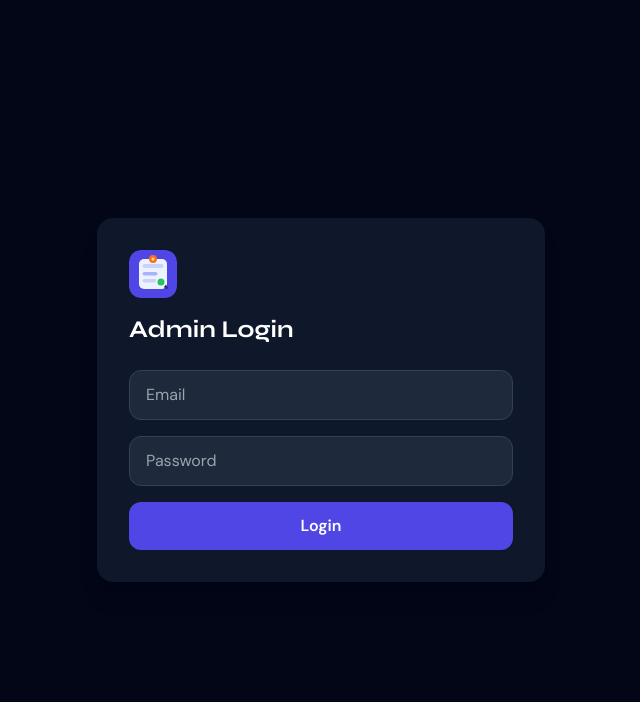
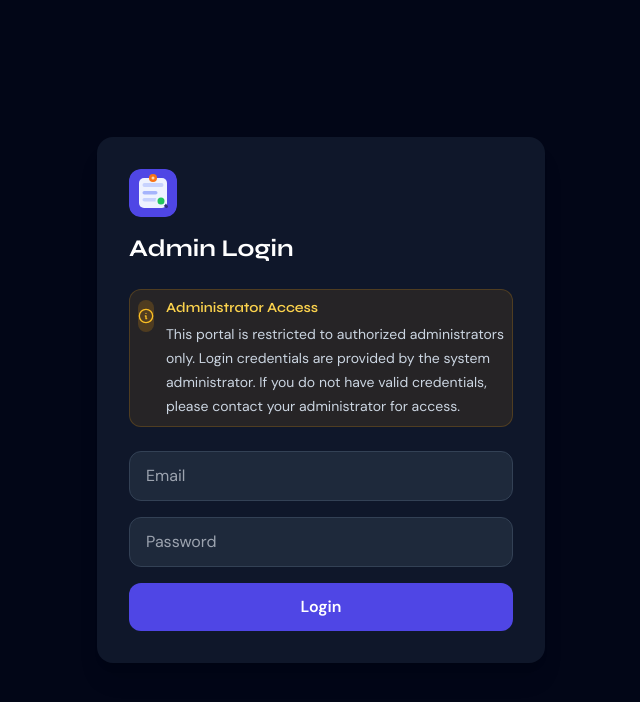
Before and after one commit to smttomar/noticeboard, a Next.js app: page /login in a window 1280 px wide. Shown: the top 702 px of the page, without its empty margins (319-959 px from the left). Built offline with nearby package versions, Linux system fonts and the light colour scheme; no server answers.

Commit message:
Add Notice for admin login

```diff
--- a/pages/login.js
+++ b/pages/login.js
@@ -52,6 +52,41 @@ export default function LoginPage() {
                     Admin Login
                 </h1>
 
+                <div className="mb-6 rounded-xl border border-amber-500/20 bg-amber-500/10 p-2">
+                    <div className="flex items-start gap-3">
+                        <div className="mt-0.5 flex h-8 w-8 items-center justify-center rounded-full bg-amber-500/20 text-amber-400">
+                            <svg
+                                xmlns="http://www.w3.org/2000/svg"
+                                className="h-4 w-4"
+                                fill="none"
+                                viewBox="0 0 24 24"
+                                stroke="currentColor"
+                                strokeWidth={2}
+                            >
+                                <path
+                                    strokeLinecap="round"
+                                    strokeLinejoin="round"
+                                    d="M13 16h-1v-4h-1m1-4h.01M12 22C6.477 22 2 17.523 2 12S6.477 2 12 2s10 4.477 10 10-4.477 10-10 10z"
+                                />
+                            </svg>
+                        </div>
+
+                        <div>
+                            <h3 className="text-sm font-semibold text-amber-300">
+                                Administrator Access
+                            </h3>
+
+                            <p className="mt-1 text-sm leading-6 text-slate-300">
+                                This portal is restricted to authorized
+                                administrators only. Login credentials are
+                                provided by the system administrator. If you do
+                                not have valid credentials, please contact your
+                                administrator for access.
+                            </p>
+                        </div>
+                    </div>
+                </div>
+
                 <form onSubmit={handleSubmit} className="space-y-4">
                     <input
                         type="email"
```
